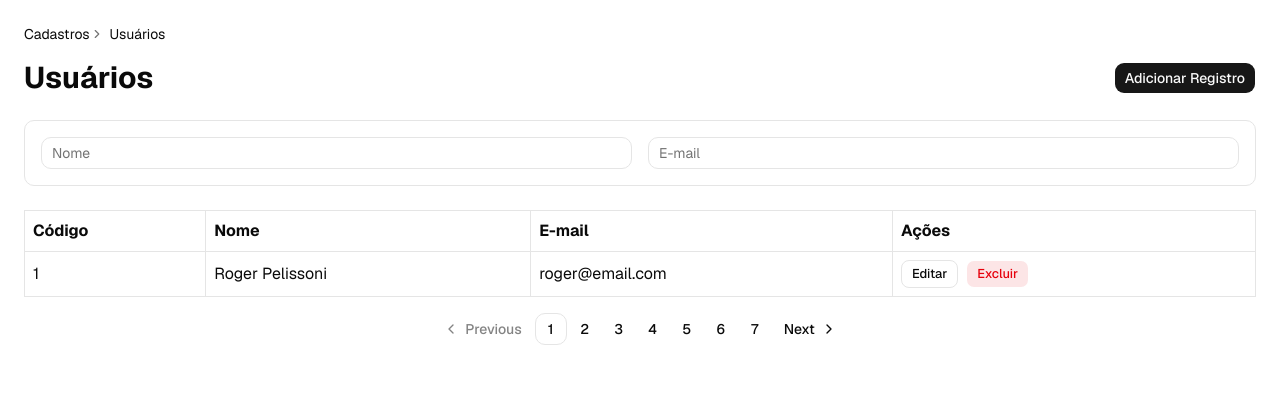
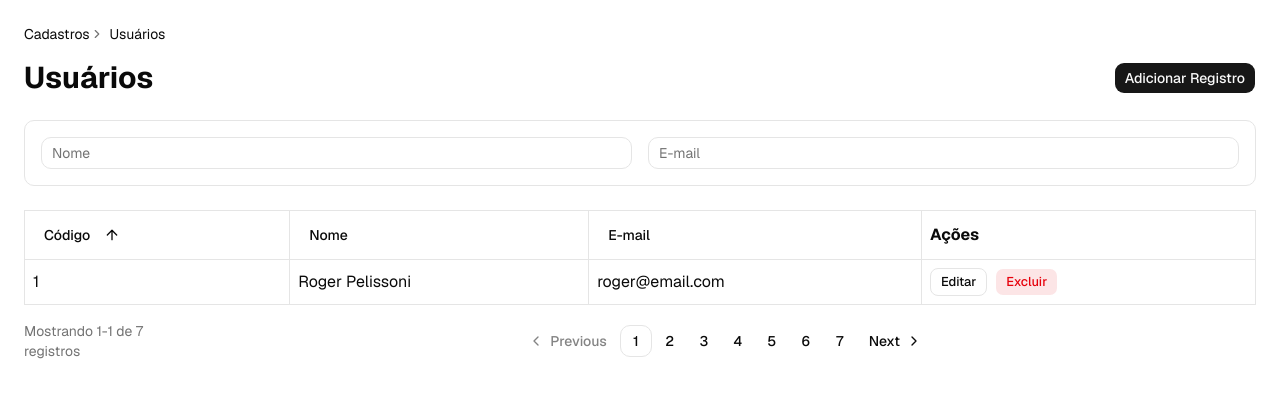
Before and after one commit to RogerPelissoni/cliente-facil-next, a Next.js app: page /users in a window 1280 px wide. Shown: the top 398 px of the page. Built offline with nearby package versions, Linux system fonts and the light colour scheme.

Commit message:
implements sorting

```diff
--- a/app/users/page.tsx
+++ b/app/users/page.tsx
@@ -18,6 +18,7 @@ import { UserTable } from "@/features/user/UserTable";
 import {
   User,
   UserFilters as UserFiltersType,
+  UserSorting,
 } from "@/features/user/user.types";
 import { UserFilters } from "@/features/user/UserFilters";
 import { DataTablePagination } from "@/shared/table/DataTablePagination";
@@ -32,7 +33,12 @@ export default function UsersPage() {
   const [page, setPage] = useState(0);
   const size = 1;
 
-  const { data, isLoading } = useUsers(filters, page, size);
+  const [sorting, setSorting] = useState<UserSorting>({
+    field: "id",
+    direction: "asc",
+  });
+
+  const { data, isLoading } = useUsers(filters, page, size, sorting);
   const deleteUser = useDeleteUser();
   const [showForm, setShowForm] = useState(false);
   const [editingUser, setEditingUser] = useState<User | null>(null);
@@ -93,13 +99,20 @@ export default function UsersPage() {
 
           <UserTable
             data={data?.content ?? []}
+            sorting={sorting}
+            onSortingChange={(value) => {
+              setSorting(value);
+              setPage(0);
+            }}
             onEdit={handleEdit}
             onDelete={handleDelete}
           />
 
           <DataTablePagination
             page={page}
+            size={size}
             totalPages={data?.totalPages ?? 0}
+            totalElements={data?.totalElements ?? 0}
             onPageChange={setPage}
           />
         </>
--- a/features/user/UserTable.tsx
+++ b/features/user/UserTable.tsx
@@ -12,27 +12,72 @@ import { ConfirmDialog } from "@/shared/feedback/ConfirmDialog";
 import { EmptyState } from "@/shared/feedback/EmptyState";
 
 import { DataTable } from "@/shared/table/DataTable";
-import { User } from "./user.types";
+import { ArrowDown, ArrowUp } from "lucide-react";
+import { User, UserSorting } from "./user.types";
 
 interface Props {
   data: User[];
+
+  sorting: UserSorting;
+
+  onSortingChange(sorting: UserSorting): void;
+
   onEdit(user: User): void;
+
   onDelete(user: User): void;
 }
 
-export function UserTable({ data, onEdit, onDelete }: Props) {
+export function UserTable({
+  data,
+  sorting,
+  onSortingChange,
+  onEdit,
+  onDelete,
+}: Props) {
+  function renderSortableHeader(label: string, field: string) {
+    return (
+      <Button variant="ghost" onClick={() => handleSort(field)}>
+        {label}
+
+        {sorting.field === field &&
+          (sorting.direction === "asc" ? (
+            <ArrowUp className="ml-2 h-4 w-4" />
+          ) : (
+            <ArrowDown className="ml-2 h-4 w-4" />
+          ))}
+      </Button>
+    );
+  }
+
+  function handleSort(field: string) {
+    if (sorting.field === field) {
+      onSortingChange({
+        field,
+
+        direction: sorting.direction === "asc" ? "desc" : "asc",
+      });
+
+      return;
+    }
+
+    onSortingChange({
+      field,
+      direction: "asc",
+    });
+  }
+
   const columns: ColumnDef<User>[] = [
     {
       accessorKey: "id",
-      header: "Código",
+      header: () => renderSortableHeader("Código", "id"),
     },
     {
       accessorKey: "name",
-      header: "Nome",
+      header: () => renderSortableHeader("Nome", "name"),
     },
     {
       accessorKey: "email",
-      header: "E-mail",
+      header: () => renderSortableHeader("E-mail", "email"),
     },
     {
       id: "actions",
--- a/features/user/user.api.ts
+++ b/features/user/user.api.ts
@@ -1,5 +1,5 @@
 import { useMutation, useQuery, useQueryClient } from "@tanstack/react-query";
-import { PageResponse, User, UserFilters, UserFormData } from "./user.types";
+import { PageResponse, User, UserFilters, UserFormData, UserSorting } from "./user.types";
 
 const USER_QUERY_KEY = ["users"];
 
@@ -45,6 +45,7 @@ export async function getUsers(
     filters: UserFilters,
     page: number,
     size: number,
+    sorting: UserSorting,
 ): Promise<PageResponse<User>> {
     await new Promise((resolve) =>
         setTimeout(resolve, 300),
@@ -64,6 +65,32 @@ export async function getUsers(
                 .includes(filters.email.toLowerCase());
 
         return matchName && matchEmail;
+    });
+
+    filtered.sort((a, b) => {
+        const valueA =
+            a[
+            sorting.field as keyof User
+            ];
+
+        const valueB =
+            b[
+            sorting.field as keyof User
+            ];
+
+        if (valueA < valueB) {
+            return sorting.direction === "asc"
+                ? -1
+                : 1;
+        }
+
+        if (valueA > valueB) {
+            return sorting.direction === "asc"
+                ? 1
+                : -1;
+        }
+
+        return 0;
     });
 
     const start = page * size;
@@ -140,6 +167,7 @@ export function useUsers(
     filters: UserFilters,
     page: number,
     size: number,
+    sorting: UserSorting,
 ) {
     return useQuery({
         queryKey: [
@@ -147,6 +175,7 @@ export function useUsers(
             filters,
             page,
             size,
+            sorting,
         ],
 
         queryFn: () =>
@@ -154,6 +183,7 @@ export function useUsers(
                 filters,
                 page,
                 size,
+                sorting,
             ),
     });
 }
--- a/features/user/user.types.ts
+++ b/features/user/user.types.ts
@@ -14,6 +14,11 @@ export interface UserFilters {
     email: string;
 }
 
+export interface UserSorting {
+    field: string;
+    direction: "asc" | "desc";
+}
+
 export interface PageResponse<T> {
     content: T[];
     page: number;
--- a/shared/table/DataTablePagination.tsx
+++ b/shared/table/DataTablePagination.tsx
@@ -12,12 +12,21 @@ import {
 
 interface Props {
   page: number;
+  size: number;
+
   totalPages: number;
+  totalElements: number;
 
   onPageChange(page: number): void;
 }
 
-export function DataTablePagination({ page, totalPages, onPageChange }: Props) {
+export function DataTablePagination({
+  page,
+  size,
+  totalPages,
+  totalElements,
+  onPageChange,
+}: Props) {
   function getPages(): (number | "ellipsis")[] {
     if (totalPages <= 7) {
       return Array.from({ length: totalPages }, (_, index) => index);
@@ -65,8 +74,16 @@ export function DataTablePagination({ page, totalPages, onPageChange }: Props) {
 
   const pages = getPages();
 
+  const start = totalElements === 0 ? 0 : page * size + 1;
+
+  const end = Math.min((page + 1) * size, totalElements);
+
   return (
-    <div className="mt-4 flex justify-center">
+    <div className="mt-4 flex flex-col gap-4 md:flex-row md:items-center md:justify-between">
+      <div className="text-sm text-muted-foreground">
+        Mostrando {start}-{end} de {totalElements} registros
+      </div>
+
       <Pagination>
         <PaginationContent>
           <PaginationItem>
```
Lines whose indentation alone changed are shown as unchanged.
